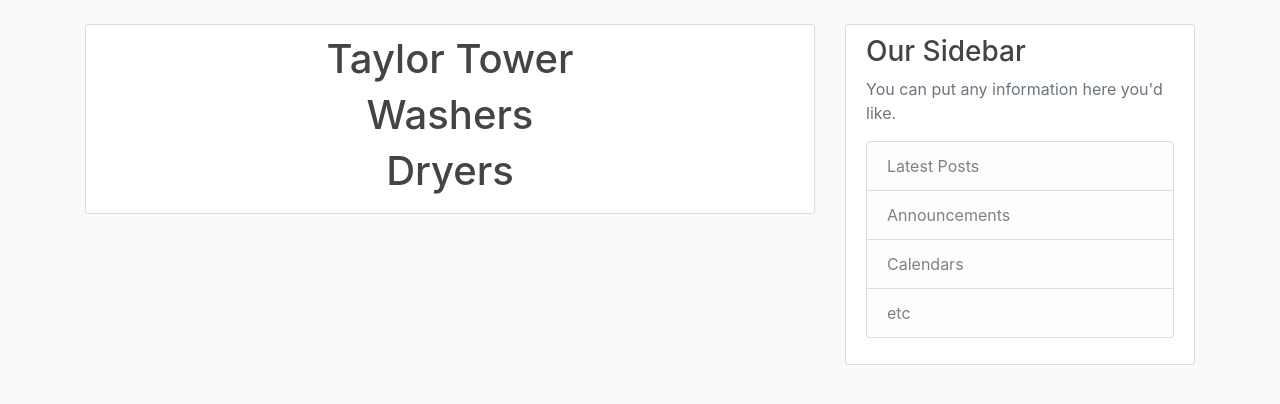
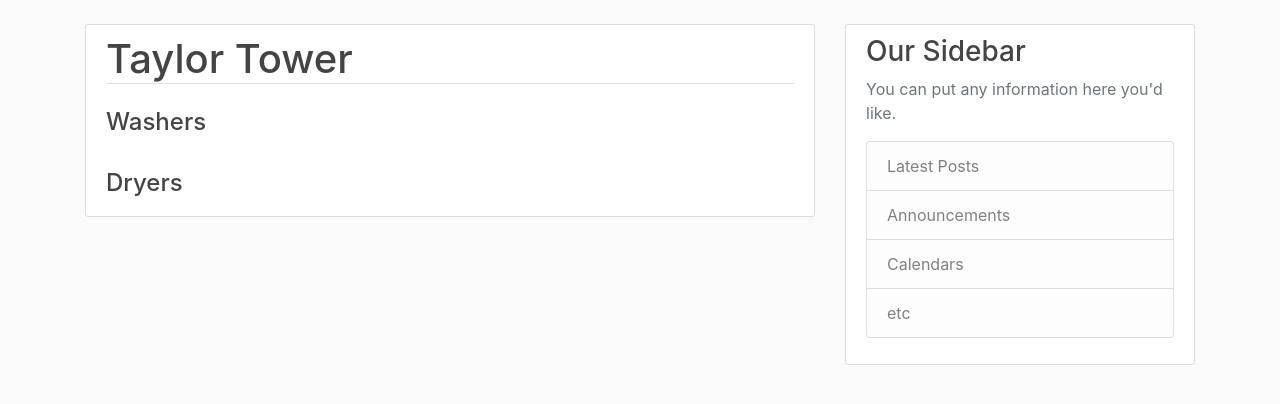
Before and after one commit to HrushikC/londree, a Flask app: template components/templates/laundromat.html in a window 1280 px wide. Shown: the part 56-460 px from the top of the page. Run offline with Flask 2, Linux system fonts and the light colour scheme; the template is opened without the code that fills it: values that come from a table or form of the project are taken from there, others are empty; data comes from the database, SQL or seed files in the repository; some libraries are stand-ins or nearby versions.

Commit message:
small styling changes to laundromat.html

```diff
--- a/components/templates/laundromat.html
+++ b/components/templates/laundromat.html
@@ -2,15 +2,16 @@
 {% block content %}
     <div class="content-section">
       <div class="media">
-        <div class="media-body text-center">
-          <h2 class="account-heading">{{ dorm.sub_location }}</h2>
-          <h4 class="account-heading">Washers</h4>
+        <div class="media-body">
+          <h2 class="account-heading border-bottom mb-4">{{ dorm.sub_location }}</h2>
+          <h4>Washers</h4>
           {% for i in range(washers|length) %}
-            <a class="text-secondary mb-4" href="">{{ washers[i] }}{{ i+1 }}</a></br>
+            <a class="text-secondary mb-4" href="">Washer-{{ i+1 }}</a></br>
           {% endfor %}
-          <h4 class="account-heading">Dryers</h4>
+        </br>
+          <h4>Dryers</h4>
           {% for i in range(dryers|length) %}
-          <a class="text-secondary mb-4" href="">{{ dryers[i] }}{{ i+1 }}</a></br>
+            <a class="text-secondary mb-4" href="">Dryer-{{ i+1 }}</a></br>
           {% endfor %}
         </div>
       </div>
```
